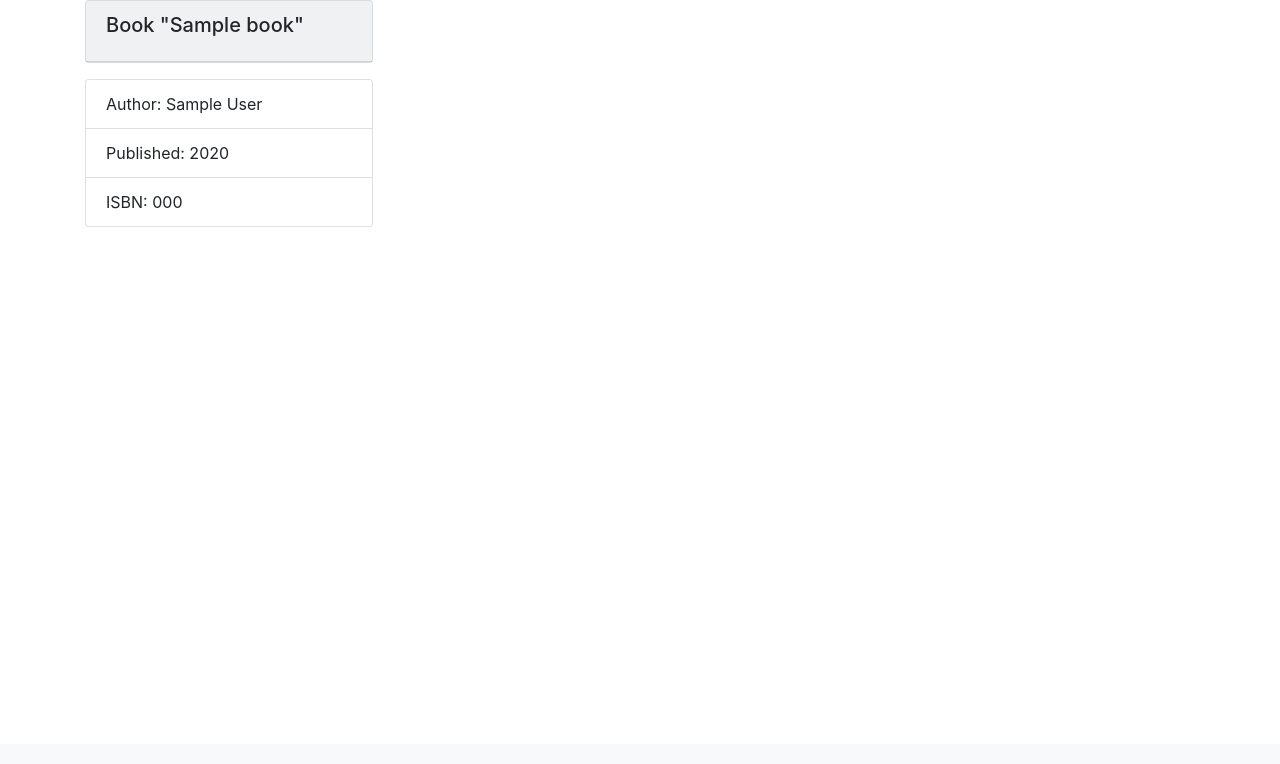
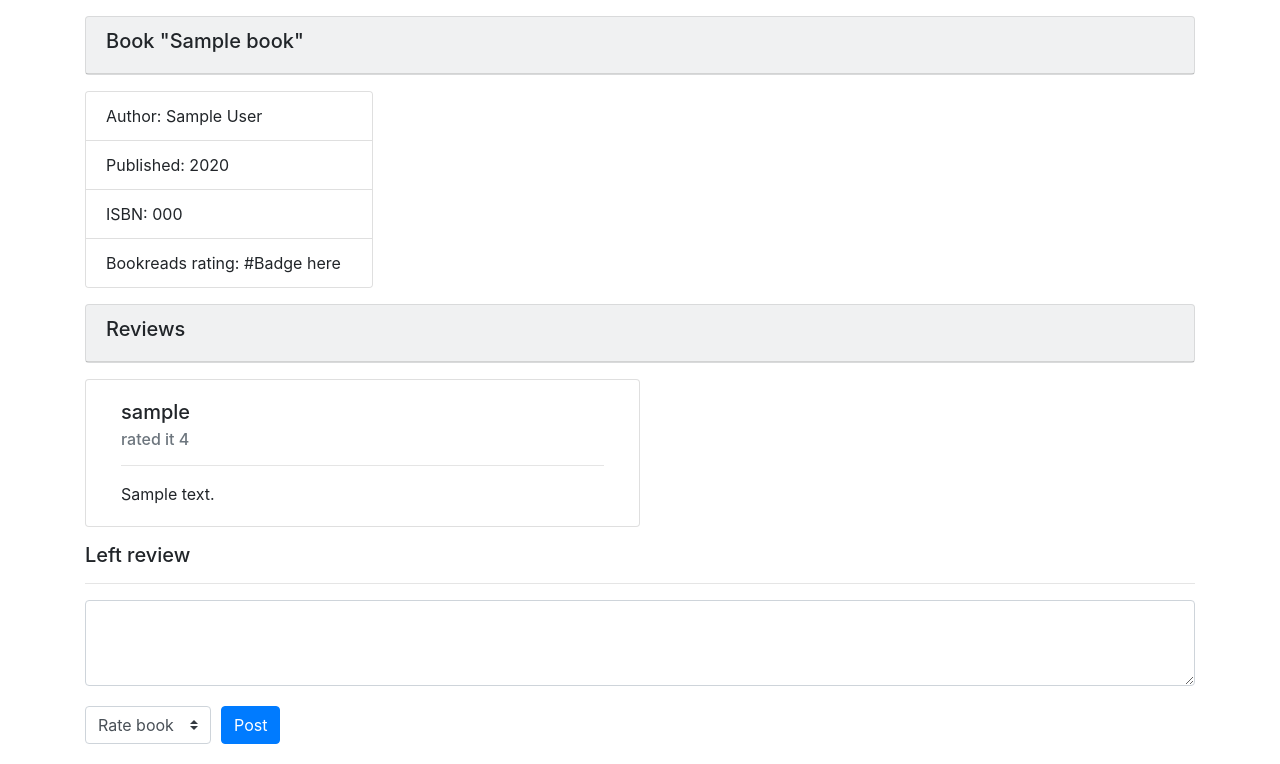
Before and after one commit to slsh1o/simple-book-review, a Flask app: template templates/book.html in a window 1280 px wide. Shown: the part 56-820 px from the top of the page. Before the commit the page ends 283 px from the top, so only its background shows below. Run offline with Flask 2, Linux system fonts and the light colour scheme; the template is opened without the code that fills it: most values are stand-ins (such as "Sample title", 1, 10 or a date in 2020); some libraries are stand-ins or nearby versions.

Commit message:
list of reviews and form for user review

```diff
--- a/templates/book.html
+++ b/templates/book.html
@@ -1,9 +1,9 @@
 {% extends "layout.html" %}
 
 {% block content %}
-<div class="card bg-light mb-3" style="max-width: 18rem;">
+<div class="card bg-light mb-3 mt-3">
     <div class="card-header">
-      <h5 class="card-title">Book "{{ book.title }}"</h5>
+      <h5>Book "{{ book.title }}"</h5>
     </div>
 </div>
 <div class="card" style="width: 18rem;">
@@ -11,6 +11,54 @@
       <li class="list-group-item">Author: {{ book.author }}</li>
       <li class="list-group-item">Published: {{ book.year }}</li>
       <li class="list-group-item">ISBN: {{ book.isbn }}</li>
+      <li class="list-group-item">Bookreads rating: #Badge here</li>
     </ul>
 </div>
+<div class="card bg-light mb-3 mt-3">
+    <div class="card-header">
+      <h5>Reviews</h5>
+    </div>
+</div>
+{% if reviews %}
+{% for review in reviews %}
+<div class="card col-6 mb-1">
+  <div class="card-body">
+    <h5 class="card-title">{{ review.user_name }}</h5>
+    <h6 class="card-subtitle mb-2 text-muted">rated it {{ review.rating }}</h6>
+    <hr>
+    <p class="card-text">
+        {{ review.user_text }}
+    </p>
+  </div>
+</div>
+{% endfor %}
+{% else %}
+<div class="alert alert-secondary">
+    No one left review yet. Be the first!
+</div>
+{% endif %}
+<div class="mt-3">
+  <h5>Left review</h5>
+  <hr>
+</div>
+<form action="{{ url_for('book', book_id=book.id) }}" method="post" class="mb-3">
+  <div class="form-group">
+    <textarea class="form-control" name="user_text" rows="3"></textarea>
+  </div>
+  <div class="form-row align-items-center">
+    <div class="col-auto my-1">
+      <select class="custom-select mr-sm-2" name="rating">
+        <option selected>Rate book</option>
+        <option value="1">1</option>
+        <option value="2">2</option>
+        <option value="3">3</option>
+        <option value="4">4</option>
+        <option value="5">5</option>
+      </select>
+    </div>
+    <div class="col-auto my-1">
+      <button type="submit" class="btn btn-primary">Post</button>
+    </div>
+  </div>
+</form>
 {% endblock %}
```
